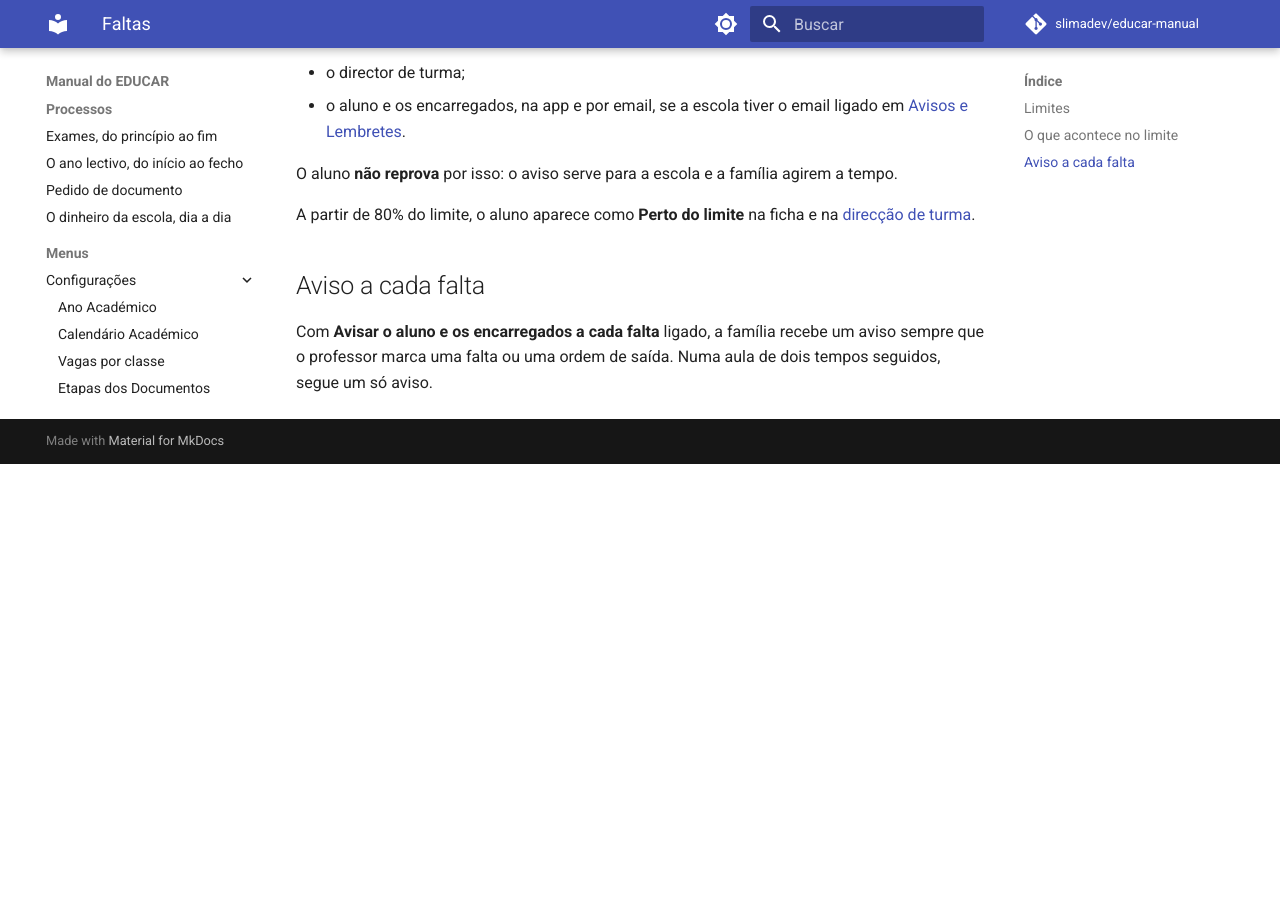
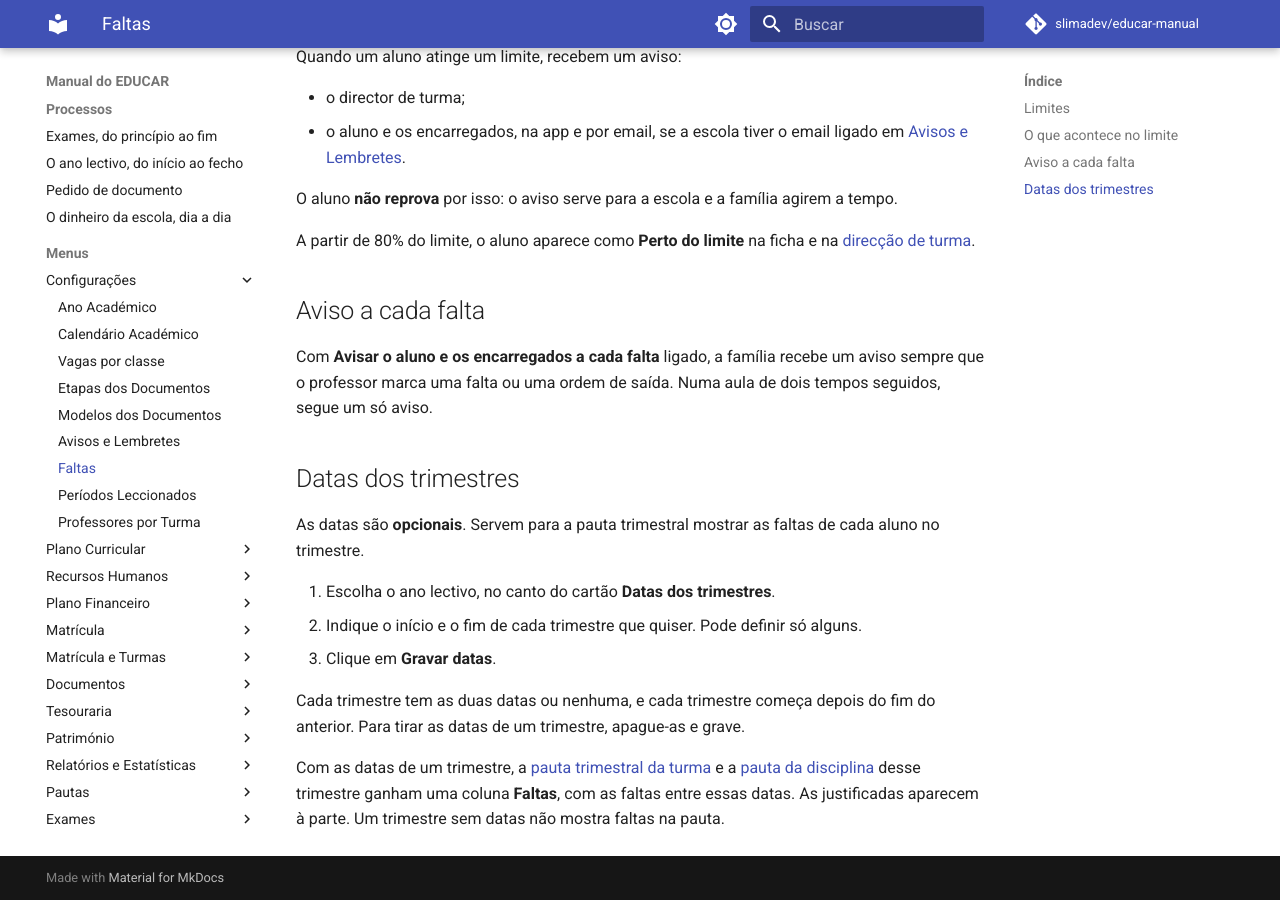
Before and after one commit to slimadev/educar-manual, an MkDocs documentation site: the page built from docs/menus/configuracoes/faltas.md, in a window 1280 px wide and 900 px high, scrolled down 1109 px. Built offline with MkDocs 1.6.1 and Material for MkDocs 9.7.7, drawn with Linux system fonts in a browser that asks for light colours; comment, search, counter and statistics services are not loaded; before the commit the page ends 1573 px from its top, so only the background shows below that; some of the changed text lies outside the part shown.

Commit message:
Trimester dates (optional) and absences in the quarterly pautas
Co-Authored-By: Claude Opus 5.5 <noreply@anthropic.com>

```diff
--- a/docs/menus/configuracoes/faltas.md
+++ b/docs/menus/configuracoes/faltas.md
@@ -3,9 +3,9 @@
 **Menu:** Configurações › Faltas
 **Quem vê:** Director da escola, Director pedagógico
 
-Os limites de faltas da escola e os avisos aos encarregados. Os professores marcam as faltas em [Aulas e presenças](../professor/aulas-e-presencas.md): cada tempo de aula conta como uma presença.
+Os limites de faltas da escola, os avisos aos encarregados e, se quiser, as datas dos trimestres. Os professores marcam as faltas em [Aulas e presenças](../professor/aulas-e-presencas.md): cada tempo de aula conta como uma presença.
 
-![Limites de faltas](img/faltas.png)
+![Limites de faltas e datas dos trimestres](img/faltas.png)
 
 ## Limites
 
@@ -30,3 +30,15 @@ A partir de 80% do limite, o aluno aparece como **Perto do limite** na ficha e n
 ## Aviso a cada falta
 
 Com **Avisar o aluno e os encarregados a cada falta** ligado, a família recebe um aviso sempre que o professor marca uma falta ou uma ordem de saída. Numa aula de dois tempos seguidos, segue um só aviso.
+
+## Datas dos trimestres
+
+As datas são **opcionais**. Servem para a pauta trimestral mostrar as faltas de cada aluno no trimestre.
+
+1. Escolha o ano lectivo, no canto do cartão **Datas dos trimestres**.
+2. Indique o início e o fim de cada trimestre que quiser. Pode definir só alguns.
+3. Clique em **Gravar datas**.
+
+Cada trimestre tem as duas datas ou nenhuma, e cada trimestre começa depois do fim do anterior. Para tirar as datas de um trimestre, apague-as e grave.
+
+Com as datas de um trimestre, a [pauta trimestral da turma](../pautas/trimestral.md) e a [pauta da disciplina](../professor/as-minhas-turmas.md) desse trimestre ganham uma coluna **Faltas**, com as faltas entre essas datas. As justificadas aparecem à parte. Um trimestre sem datas não mostra faltas na pauta.
```
Also changed, not shown: docs/menus/pautas/trimestral.md (+2 -0 lines), docs/menus/professor/as-minhas-turmas.md (+4 -0 lines), docs/menus/configuracoes/img/faltas.png, docs/menus/professor/img/pauta-faltas.png (added), 1 other file.
